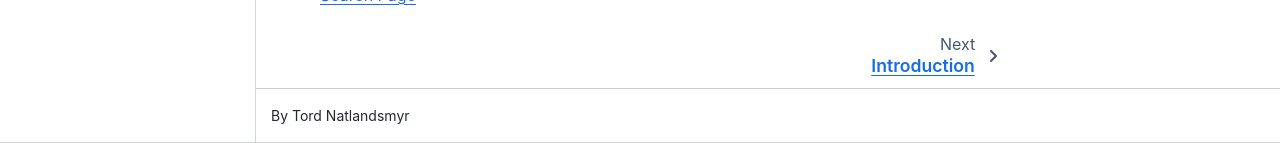
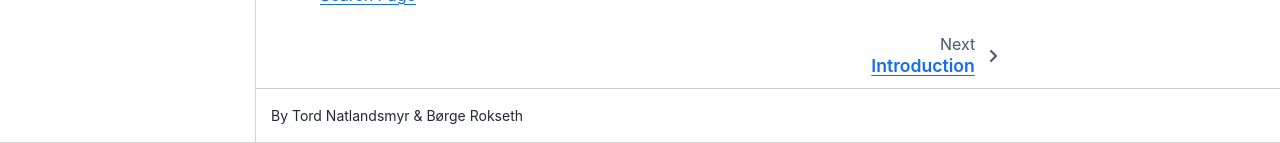
Before and after one commit to TTK4130/ttk4130.github.io, a Sphinx documentation site: the page built from docs/index.rst, in a window 1280 px wide and 900 px high, scrolled down 1396 px. Shown: the part 757-900 px from the top of the window. Built offline with Sphinx 7.4.7 and the Sphinx Book theme 1.1.4, drawn with Linux system fonts in a browser that asks for light colours.

Commit message:
Update conf.py

```diff
--- a/docs/conf.py
+++ b/docs/conf.py
@@ -7,7 +7,7 @@
 # https://www.sphinx-doc.org/en/master/usage/configuration.html#project-information
 
 project = 'TTK4130'
-author = 'Tord Natlandsmyr'
+author = 'Tord Natlandsmyr & Børge Rokseth'
 release = '0.0.0'
 
 # -- General configuration ---------------------------------------------------
```
